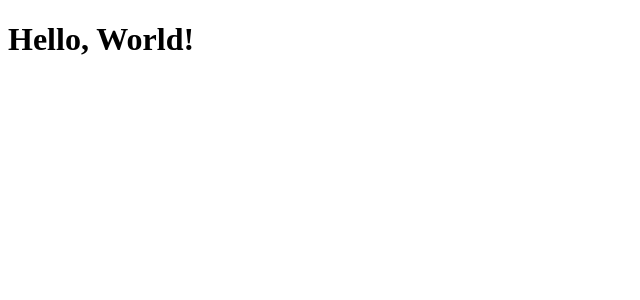
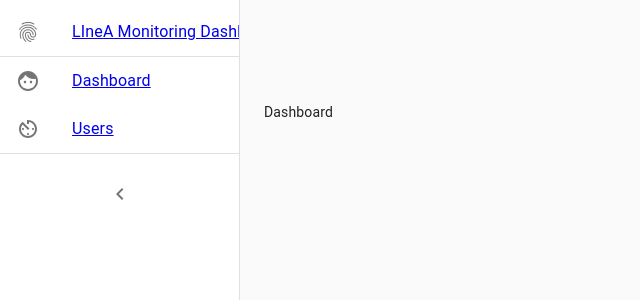
Before and after one commit to linea-it/andromeda, a React (Create React App) app: page /dashboard in a window 1280 px wide. Shown: the top 300 px of the page, without its empty margins (0-640 px from the left). Built offline with nearby package versions, Linux system fonts and the light colour scheme.

Commit message:
Drawer and routes creation

```diff
--- a/package.json
+++ b/package.json
@@ -6,8 +6,11 @@
     "@material-ui/core": "^4.1.1",
     "@material-ui/icons": "^4.2.0",
     "axios": "^0.19.0",
+    "clsx": "^1.0.4",
+    "history": "^4.9.0",
     "react": "^16.8.6",
     "react-dom": "^16.8.6",
+    "react-router-dom": "^5.0.1",
     "react-scripts": "3.0.1"
   },
   "scripts": {
--- a/src/App.js
+++ b/src/App.js
@@ -1,10 +1,8 @@
 import React from 'react';
-import Home from './Home';
+import Drawer from './Drawer';
 
 function App() {
-  return (
-    <Home />
-  );
+  return <Drawer />;
 }
 
 export default App;
--- /dev/null
+++ b/src/Drawer.js
@@ -0,0 +1,170 @@
+import React from 'react';
+import clsx from 'clsx';
+import { makeStyles } from '@material-ui/core/styles';
+import Drawer from '@material-ui/core/Drawer';
+import List from '@material-ui/core/List';
+import CssBaseline from '@material-ui/core/CssBaseline';
+import Divider from '@material-ui/core/Divider';
+import IconButton from '@material-ui/core/IconButton';
+import ChevronLeftIcon from '@material-ui/icons/ChevronLeft';
+import ChevronRightIcon from '@material-ui/icons/ChevronRight';
+import ListItem from '@material-ui/core/ListItem';
+import { BrowserRouter as Router, Route, Link } from 'react-router-dom';
+import ListItemIcon from '@material-ui/core/ListItemIcon';
+import ListItemText from '@material-ui/core/ListItemText';
+import FingerprintIcon from '@material-ui/icons/Fingerprint';
+import FaceIcon from '@material-ui/icons/Face';
+import AvTimerIcon from '@material-ui/icons/AvTimer';
+import Dashboard from './components/Dashboard';
+import User from './components/User';
+
+const drawerWidth = 240;
+
+const useStyles = makeStyles(theme => ({
+  root: {
+    display: 'flex',
+  },
+  appBar: {
+    zIndex: theme.zIndex.drawer + 1,
+    transition: theme.transitions.create(['width', 'margin'], {
+      easing: theme.transitions.easing.sharp,
+      duration: theme.transitions.duration.leavingScreen,
+    }),
+  },
+  appBarShift: {
+    marginLeft: drawerWidth,
+    width: `calc(100% - ${drawerWidth}px)`,
+    transition: theme.transitions.create(['width', 'margin'], {
+      easing: theme.transitions.easing.sharp,
+      duration: theme.transitions.duration.enteringScreen,
+    }),
+  },
+  menuButton: {
+    marginRight: 36,
+  },
+  hide: {
+    display: 'none',
+  },
+  drawer: {
+    width: drawerWidth,
+    flexShrink: 0,
+    whiteSpace: 'nowrap',
+  },
+  drawerOpen: {
+    width: drawerWidth,
+    transition: theme.transitions.create('width', {
+      easing: theme.transitions.easing.sharp,
+      duration: theme.transitions.duration.enteringScreen,
+    }),
+  },
+  drawerClose: {
+    transition: theme.transitions.create('width', {
+      easing: theme.transitions.easing.sharp,
+      duration: theme.transitions.duration.leavingScreen,
+    }),
+    overflowX: 'hidden',
+    width: theme.spacing(7) + 1,
+    [theme.breakpoints.up('sm')]: {
+      width: theme.spacing(9) + 1,
+    },
+  },
+  toolbar: {
+    display: 'flex',
+    alignItems: 'center',
+    justifyContent: 'center',
+    padding: '0 8px',
+
+    ...theme.mixins.toolbar,
+  },
+  content: {
+    flexGrow: 1,
+    padding: theme.spacing(3),
+  },
+  homeBtn: {
+    fontSize: 16,
+  },
+}));
+
+function MiniDrawer() {
+  const classes = useStyles();
+  const [open, setOpen] = React.useState(true);
+
+  function handleDrawerOpen() {
+    setOpen(true);
+  }
+
+  function handleDrawerClose() {
+    setOpen(false);
+  }
+
+  return (
+    <div className={classes.root}>
+      <Router>
+        <CssBaseline />
+        <Drawer
+          variant="permanent"
+          className={clsx(classes.drawer, {
+            [classes.drawerOpen]: open,
+            [classes.drawerClose]: !open,
+          })}
+          classes={{
+            paper: clsx({
+              [classes.drawerOpen]: open,
+              [classes.drawerClose]: !open,
+            }),
+          }}
+          open={open}
+        >
+          <List>
+            <Link to="/">
+              <ListItem button>
+                <ListItemIcon>
+                  <FingerprintIcon />
+                </ListItemIcon>
+                <ListItemText
+                  primary="LIneA Monitoring Dashboard"
+                  className={classes.homeBtn}
+                />
+              </ListItem>
+            </Link>
+            <Divider />
+            <Link to="/dashboard">
+              <ListItem button>
+                <ListItemIcon>
+                  <FaceIcon />
+                </ListItemIcon>
+                <ListItemText
+                  primary="Dashboard"
+                />
+              </ListItem>
+            </Link>
+            <Link to="/users">
+              <ListItem button>
+                <ListItemIcon>
+                  <AvTimerIcon />
+                </ListItemIcon>
+                <ListItemText
+                  primary="Users"
+                />
+              </ListItem>
+            </Link>
+            <Divider />
+          </List>
+          <div className={classes.toolbar}>
+            <IconButton onClick={open ? handleDrawerClose : handleDrawerOpen}>
+              {open ? <ChevronLeftIcon /> : <ChevronRightIcon />}
+            </IconButton>
+          </div>
+        </Drawer>
+        <main className={classes.content}>
+          <div className={classes.toolbar} />
+          <Route exact path="/" component={Dashboard} />
+          <Route path="/dashboard" component={Dashboard} />
+          <Route path="/users" component={User} />
+        </main>
+      </Router>
+    </div>
+  );
+}
+
+export default MiniDrawer;
--- a/src/Home.js
+++ /dev/null
@@ -1,14 +0,0 @@
-import React from 'react';
-// import Api from './api/Api';
-// import PropTypes from 'prop-types';
-
-
-function Home() {
-  return (
-    <div>
-      <h1>Hello, World!</h1>
-    </div>
-  );
-}
-
-export default Home;
--- /dev/null
+++ b/src/components/Dashboard.js
@@ -0,0 +1,7 @@
+import React from 'react';
+
+function Dashboard() {
+  return <p>Dashboard</p>;
+}
+
+export default Dashboard;
--- /dev/null
+++ b/src/components/User.js
@@ -0,0 +1,7 @@
+import React from 'react';
+
+function User() {
+  return <p>User</p>;
+}
+
+export default User;
```
Also changed, not shown: 1 other file (tests, documents, lock files or other folders).
